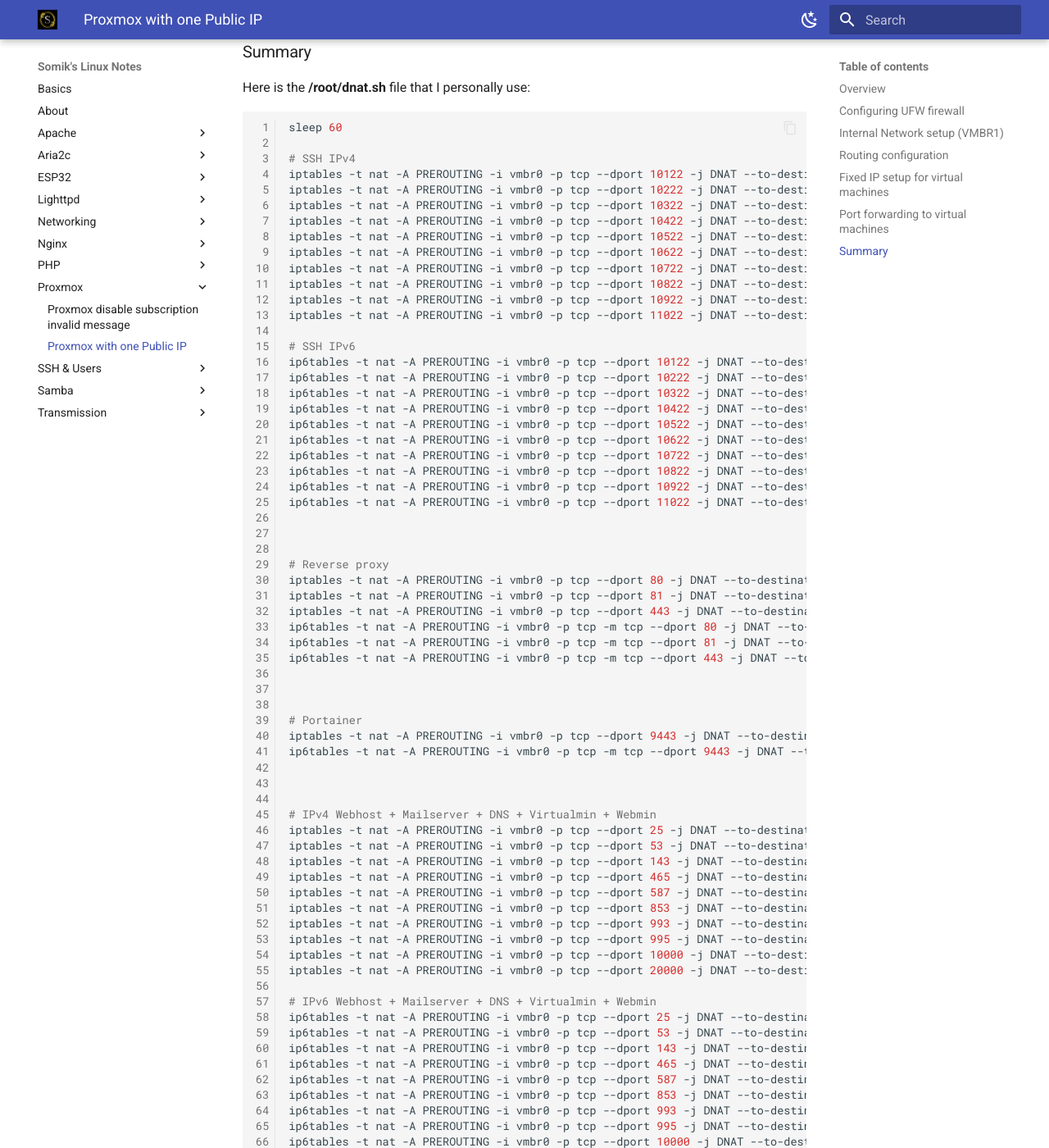
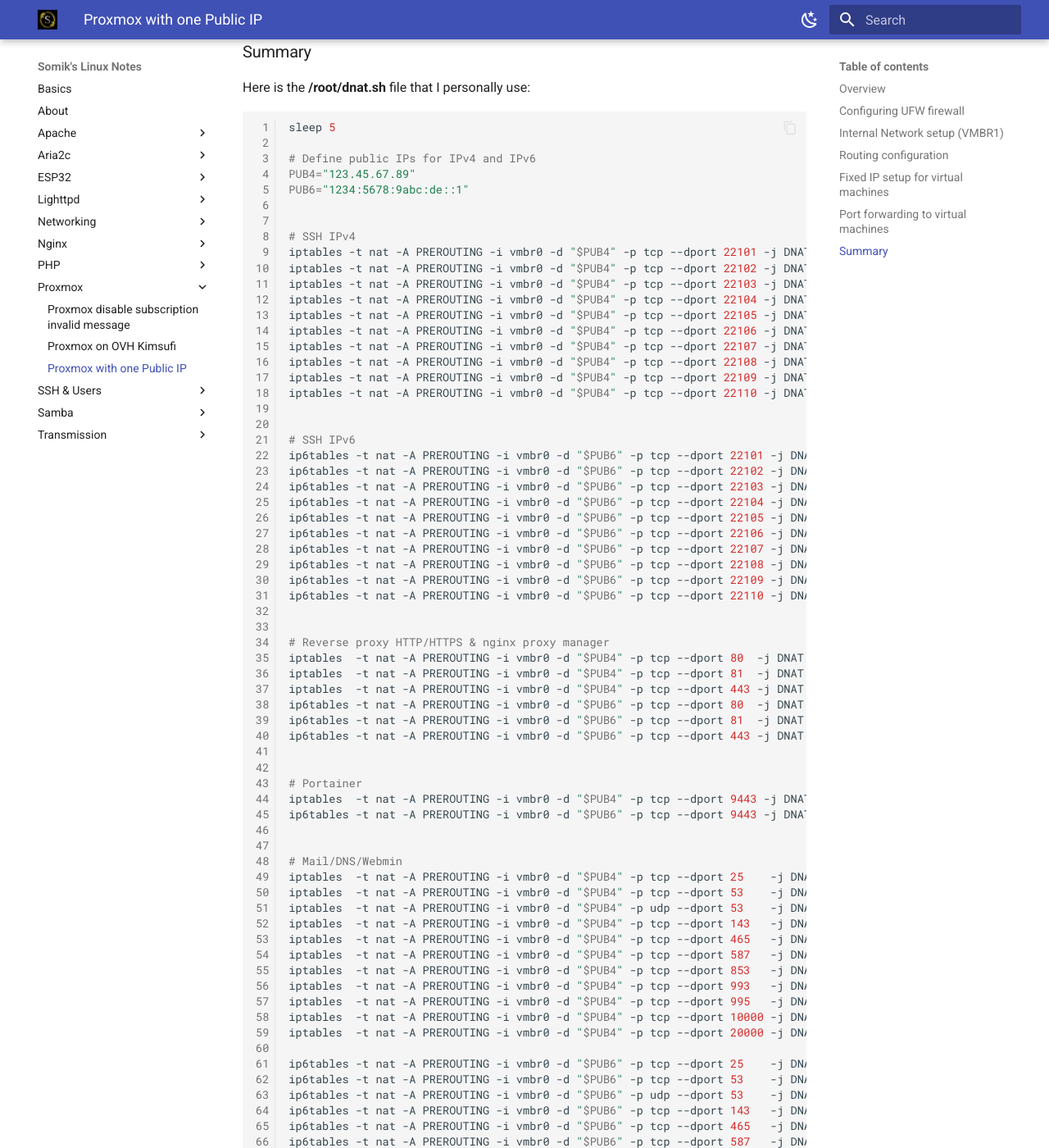
Before and after one commit to somik123/site, an MkDocs documentation site: the page built from docs/Proxmox/proxmox-with-one-public-ip.md, in a window 1280 px wide and 1400 px high, scrolled down 6017 px. Shown: the whole window at 82% size. Built offline with MkDocs 1.6.1 and Material for MkDocs 9.7.7, drawn with Linux system fonts in a browser that asks for light colours; some of the changed text lies outside the part shown.

Commit message:
add ovh kimsufi config
Update proxmox-on-ovh-kimsufi.md
Add OVH Kimsufi Proxmox guide and update DNAT script
Add a new Proxmox guide (docs/Proxmox/proxmox-on-ovh-kimsufi.md) and supporting image (docs/Proxmox/images/change-subnet-ipv6.png). The guide includes an IPv6 /64 verification script and instructions for configuring ndppd and Proxmox networking. Update docs/Proxmox/proxmox-with-one-public-ip.md to revise the example /root/dnat.sh: introduce PUB4 and PUB6 variables, shorten initial sleep, scope DNAT rules to the public IPv4/IPv6 addresses (-d "$PUB4" / -d "$PUB6"), change external port mappings, and add/normalize IPv4 and IPv6 DNAT entries for SSH, HTTP/HTTPS, reverse proxy, Portainer, mail/DNS/Webmin, and VPN.
Trigger server deployment
Update change-subnet-ipv6.png

````diff
--- a/docs/Proxmox/proxmox-with-one-public-ip.md
+++ b/docs/Proxmox/proxmox-with-one-public-ip.md
@@ -335,81 +335,83 @@
 Here is the **/root/dnat.sh** file that I personally use:
 
 ```bash
-sleep 60
+sleep 5
+
+# Define public IPs for IPv4 and IPv6
+PUB4="123.45.67.89"
+PUB6="1234:5678:9abc:de::1"
+
 
 # SSH IPv4
-iptables -t nat -A PREROUTING -i vmbr0 -p tcp --dport 10122 -j DNAT --to-destination 10.0.0.101:22
-iptables -t nat -A PREROUTING -i vmbr0 -p tcp --dport 10222 -j DNAT --to-destination 10.0.0.102:22
-iptables -t nat -A PREROUTING -i vmbr0 -p tcp --dport 10322 -j DNAT --to-destination 10.0.0.103:22
-iptables -t nat -A PREROUTING -i vmbr0 -p tcp --dport 10422 -j DNAT --to-destination 10.0.0.104:22
-iptables -t nat -A PREROUTING -i vmbr0 -p tcp --dport 10522 -j DNAT --to-destination 10.0.0.105:22
-iptables -t nat -A PREROUTING -i vmbr0 -p tcp --dport 10622 -j DNAT --to-destination 10.0.0.106:22
-iptables -t nat -A PREROUTING -i vmbr0 -p tcp --dport 10722 -j DNAT --to-destination 10.0.0.107:22
-iptables -t nat -A PREROUTING -i vmbr0 -p tcp --dport 10822 -j DNAT --to-destination 10.0.0.108:22
-iptables -t nat -A PREROUTING -i vmbr0 -p tcp --dport 10922 -j DNAT --to-destination 10.0.0.109:22
-iptables -t nat -A PREROUTING -i vmbr0 -p tcp --dport 11022 -j DNAT --to-destination 10.0.0.110:22
+iptables -t nat -A PREROUTING -i vmbr0 -d "$PUB4" -p tcp --dport 22101 -j DNAT --to-destination 10.0.0.101:22
+iptables -t nat -A PREROUTING -i vmbr0 -d "$PUB4" -p tcp --dport 22102 -j DNAT --to-destination 10.0.0.102:22
+iptables -t nat -A PREROUTING -i vmbr0 -d "$PUB4" -p tcp --dport 22103 -j DNAT --to-destination 10.0.0.103:22
+iptables -t nat -A PREROUTING -i vmbr0 -d "$PUB4" -p tcp --dport 22104 -j DNAT --to-destination 10.0.0.104:22
+iptables -t nat -A PREROUTING -i vmbr0 -d "$PUB4" -p tcp --dport 22105 -j DNAT --to-destination 10.0.0.105:22
+iptables -t nat -A PREROUTING -i vmbr0 -d "$PUB4" -p tcp --dport 22106 -j DNAT --to-destination 10.0.0.106:22
+iptables -t nat -A PREROUTING -i vmbr0 -d "$PUB4" -p tcp --dport 22107 -j DNAT --to-destination 10.0.0.107:22
+iptables -t nat -A PREROUTING -i vmbr0 -d "$PUB4" -p tcp --dport 22108 -j DNAT --to-destination 10.0.0.108:22
+iptables -t nat -A PREROUTING -i vmbr0 -d "$PUB4" -p tcp --dport 22109 -j DNAT --to-destination 10.0.0.109:22
+iptables -t nat -A PREROUTING -i vmbr0 -d "$PUB4" -p tcp --dport 22110 -j DNAT --to-destination 10.0.0.110:22
+
 
 # SSH IPv6
-ip6tables -t nat -A PREROUTING -i vmbr0 -p tcp --dport 10122 -j DNAT --to-destination [fd12:34:56:78::101]:22
-ip6tables -t nat -A PREROUTING -i vmbr0 -p tcp --dport 10222 -j DNAT --to-destination [fd12:34:56:78::102]:22
-ip6tables -t nat -A PREROUTING -i vmbr0 -p tcp --dport 10322 -j DNAT --to-destination [fd12:34:56:78::103]:22
-ip6tables -t nat -A PREROUTING -i vmbr0 -p tcp --dport 10422 -j DNAT --to-destination [fd12:34:56:78::104]:22
-ip6tables -t nat -A PREROUTING -i vmbr0 -p tcp --dport 10522 -j DNAT --to-destination [fd12:34:56:78::105]:22
-ip6tables -t nat -A PREROUTING -i vmbr0 -p tcp --dport 10622 -j DNAT --to-destination [fd12:34:56:78::106]:22
-ip6tables -t nat -A PREROUTING -i vmbr0 -p tcp --dport 10722 -j DNAT --to-destination [fd12:34:56:78::107]:22
-ip6tables -t nat -A PREROUTING -i vmbr0 -p tcp --dport 10822 -j DNAT --to-destination [fd12:34:56:78::108]:22
-ip6tables -t nat -A PREROUTING -i vmbr0 -p tcp --dport 10922 -j DNAT --to-destination [fd12:34:56:78::109]:22
-ip6tables -t nat -A PREROUTING -i vmbr0 -p tcp --dport 11022 -j DNAT --to-destination [fd12:34:56:78::110]:22
+ip6tables -t nat -A PREROUTING -i vmbr0 -d "$PUB6" -p tcp --dport 22101 -j DNAT --to-destination [fd12:34:56:78::101]:22
+ip6tables -t nat -A PREROUTING -i vmbr0 -d "$PUB6" -p tcp --dport 22102 -j DNAT --to-destination [fd12:34:56:78::102]:22
+ip6tables -t nat -A PREROUTING -i vmbr0 -d "$PUB6" -p tcp --dport 22103 -j DNAT --to-destination [fd12:34:56:78::103]:22
+ip6tables -t nat -A PREROUTING -i vmbr0 -d "$PUB6" -p tcp --dport 22104 -j DNAT --to-destination [fd12:34:56:78::104]:22
+ip6tables -t nat -A PREROUTING -i vmbr0 -d "$PUB6" -p tcp --dport 22105 -j DNAT --to-destination [fd12:34:56:78::105]:22
+ip6tables -t nat -A PREROUTING -i vmbr0 -d "$PUB6" -p tcp --dport 22106 -j DNAT --to-destination [fd12:34:56:78::106]:22
+ip6tables -t nat -A PREROUTING -i vmbr0 -d "$PUB6" -p tcp --dport 22107 -j DNAT --to-destination [fd12:34:56:78::107]:22
+ip6tables -t nat -A PREROUTING -i vmbr0 -d "$PUB6" -p tcp --dport 22108 -j DNAT --to-destination [fd12:34:56:78::108]:22
+ip6tables -t nat -A PREROUTING -i vmbr0 -d "$PUB6" -p tcp --dport 22109 -j DNAT --to-destination [fd12:34:56:78::109]:22
+ip6tables -t nat -A PREROUTING -i vmbr0 -d "$PUB6" -p tcp --dport 22110 -j DNAT --to-destination [fd12:34:56:78::110]:22
 
 
-
-# Reverse proxy
-iptables -t nat -A PREROUTING -i vmbr0 -p tcp --dport 80 -j DNAT --to-destination 10.0.0.101:80
-iptables -t nat -A PREROUTING -i vmbr0 -p tcp --dport 81 -j DNAT --to-destination 10.0.0.101:81
-iptables -t nat -A PREROUTING -i vmbr0 -p tcp --dport 443 -j DNAT --to-destination 10.0.0.101:443
-ip6tables -t nat -A PREROUTING -i vmbr0 -p tcp -m tcp --dport 80 -j DNAT --to-destination [fd12:34:56:78::101]:80
-ip6tables -t nat -A PREROUTING -i vmbr0 -p tcp -m tcp --dport 81 -j DNAT --to-destination [fd12:34:56:78::101]:81
-ip6tables -t nat -A PREROUTING -i vmbr0 -p tcp -m tcp --dport 443 -j DNAT --to-destination [fd12:34:56:78::101]:443
-
+# Reverse proxy HTTP/HTTPS & nginx proxy manager
+iptables  -t nat -A PREROUTING -i vmbr0 -d "$PUB4" -p tcp --dport 80  -j DNAT --to-destination 10.0.0.101:80
+iptables  -t nat -A PREROUTING -i vmbr0 -d "$PUB4" -p tcp --dport 81  -j DNAT --to-destination 10.0.0.101:81
+iptables  -t nat -A PREROUTING -i vmbr0 -d "$PUB4" -p tcp --dport 443 -j DNAT --to-destination 10.0.0.101:443
+ip6tables -t nat -A PREROUTING -i vmbr0 -d "$PUB6" -p tcp --dport 80  -j DNAT --to-destination [fd12:34:56:78::101]:80
+ip6tables -t nat -A PREROUTING -i vmbr0 -d "$PUB6" -p tcp --dport 81  -j DNAT --to-destination [fd12:34:56:78::101]:81
+ip6tables -t nat -A PREROUTING -i vmbr0 -d "$PUB6" -p tcp --dport 443 -j DNAT --to-destination [fd12:34:56:78::101]:443
 
 
 # Portainer
-iptables -t nat -A PREROUTING -i vmbr0 -p tcp --dport 9443 -j DNAT --to-destination 10.0.0.101:9443
-ip6tables -t nat -A PREROUTING -i vmbr0 -p tcp -m tcp --dport 9443 -j DNAT --to-destination [fd12:34:56:78::101]:9443
+iptables  -t nat -A PREROUTING -i vmbr0 -d "$PUB4" -p tcp --dport 9443 -j DNAT --to-destination 10.0.0.101:9443
+ip6tables -t nat -A PREROUTING -i vmbr0 -d "$PUB6" -p tcp --dport 9443 -j DNAT --to-destination [fd12:34:56:78::101]:9443
 
 
+# Mail/DNS/Webmin
+iptables  -t nat -A PREROUTING -i vmbr0 -d "$PUB4" -p tcp --dport 25    -j DNAT --to-destination 10.0.0.102:25 # SMTP
+iptables  -t nat -A PREROUTING -i vmbr0 -d "$PUB4" -p tcp --dport 53    -j DNAT --to-destination 10.0.0.102:53 # DNS
+iptables  -t nat -A PREROUTING -i vmbr0 -d "$PUB4" -p udp --dport 53    -j DNAT --to-destination 10.0.0.102:53 # DNS
+iptables  -t nat -A PREROUTING -i vmbr0 -d "$PUB4" -p tcp --dport 143   -j DNAT --to-destination 10.0.0.102:143 # IMAP
+iptables  -t nat -A PREROUTING -i vmbr0 -d "$PUB4" -p tcp --dport 465   -j DNAT --to-destination 10.0.0.102:465 # SMTP over SSL
+iptables  -t nat -A PREROUTING -i vmbr0 -d "$PUB4" -p tcp --dport 587   -j DNAT --to-destination 10.0.0.102:587 # SMTP submission
+iptables  -t nat -A PREROUTING -i vmbr0 -d "$PUB4" -p tcp --dport 853   -j DNAT --to-destination 10.0.0.102:853 # DNS over TLS
+iptables  -t nat -A PREROUTING -i vmbr0 -d "$PUB4" -p tcp --dport 993   -j DNAT --to-destination 10.0.0.102:993 # IMAP over SSL
+iptables  -t nat -A PREROUTING -i vmbr0 -d "$PUB4" -p tcp --dport 995   -j DNAT --to-destination 10.0.0.102:995 # POP3 over SSL
+iptables  -t nat -A PREROUTING -i vmbr0 -d "$PUB4" -p tcp --dport 10000 -j DNAT --to-destination 10.0.0.102:10000 # Virtualmin
+iptables  -t nat -A PREROUTING -i vmbr0 -d "$PUB4" -p tcp --dport 20000 -j DNAT --to-destination 10.0.0.102:20000 # Webmin
 
-# IPv4 Webhost + Mailserver + DNS + Virtualmin + Webmin
-iptables -t nat -A PREROUTING -i vmbr0 -p tcp --dport 25 -j DNAT --to-destination 10.0.0.102:25 # SMTP
-iptables -t nat -A PREROUTING -i vmbr0 -p tcp --dport 53 -j DNAT --to-destination 10.0.0.102:53 # DNS
-iptables -t nat -A PREROUTING -i vmbr0 -p tcp --dport 143 -j DNAT --to-destination 10.0.0.102:143 # IMAP
-iptables -t nat -A PREROUTING -i vmbr0 -p tcp --dport 465 -j DNAT --to-destination 10.0.0.102:465 # SMTP over SSL
-iptables -t nat -A PREROUTING -i vmbr0 -p tcp --dport 587 -j DNAT --to-destination 10.0.0.102:587 # SMTP submission
-iptables -t nat -A PREROUTING -i vmbr0 -p tcp --dport 853 -j DNAT --to-destination 10.0.0.102:853 # DNS over TLS
-iptables -t nat -A PREROUTING -i vmbr0 -p tcp --dport 993 -j DNAT --to-destination 10.0.0.102:993 # IMAP over SSL
-iptables -t nat -A PREROUTING -i vmbr0 -p tcp --dport 995 -j DNAT --to-destination 10.0.0.102:995 # POP3 over SSL
-iptables -t nat -A PREROUTING -i vmbr0 -p tcp --dport 10000 -j DNAT --to-destination 10.0.0.102:10000 # Virtualmin
-iptables -t nat -A PREROUTING -i vmbr0 -p tcp --dport 20000 -j DNAT --to-destination 10.0.0.102:20000 # Webmin
-
-# IPv6 Webhost + Mailserver + DNS + Virtualmin + Webmin
-ip6tables -t nat -A PREROUTING -i vmbr0 -p tcp --dport 25 -j DNAT --to-destination [fd12:34:56:78::102]:25 # SMTP
-ip6tables -t nat -A PREROUTING -i vmbr0 -p tcp --dport 53 -j DNAT --to-destination [fd12:34:56:78::102]:53 # DNS
-ip6tables -t nat -A PREROUTING -i vmbr0 -p tcp --dport 143 -j DNAT --to-destination [fd12:34:56:78::102]:143 # IMAP
-ip6tables -t nat -A PREROUTING -i vmbr0 -p tcp --dport 465 -j DNAT --to-destination [fd12:34:56:78::102]:465 # SMTP over SSL
-ip6tables -t nat -A PREROUTING -i vmbr0 -p tcp --dport 587 -j DNAT --to-destination [fd12:34:56:78::102]:587 # SMTP submission
-ip6tables -t nat -A PREROUTING -i vmbr0 -p tcp --dport 853 -j DNAT --to-destination [fd12:34:56:78::102]:853 # DNS over TLS
-ip6tables -t nat -A PREROUTING -i vmbr0 -p tcp --dport 993 -j DNAT --to-destination [fd12:34:56:78::102]:993 # IMAP over SSL
-ip6tables -t nat -A PREROUTING -i vmbr0 -p tcp --dport 995 -j DNAT --to-destination [fd12:34:56:78::102]:995 # POP3 over SSL
-ip6tables -t nat -A PREROUTING -i vmbr0 -p tcp --dport 10000 -j DNAT --to-destination [fd12:34:56:78::102]:10000 # Virtualmin
-ip6tables -t nat -A PREROUTING -i vmbr0 -p tcp --dport 20000 -j DNAT --to-destination [fd12:34:56:78::102]:20000 # Webmin
+ip6tables -t nat -A PREROUTING -i vmbr0 -d "$PUB6" -p tcp --dport 25    -j DNAT --to-destination [fd12:34:56:78::102]:25 # SMTP
+ip6tables -t nat -A PREROUTING -i vmbr0 -d "$PUB6" -p tcp --dport 53    -j DNAT --to-destination [fd12:34:56:78::102]:53 # DNS
+ip6tables -t nat -A PREROUTING -i vmbr0 -d "$PUB6" -p udp --dport 53    -j DNAT --to-destination [fd12:34:56:78::102]:53 # DNS
+ip6tables -t nat -A PREROUTING -i vmbr0 -d "$PUB6" -p tcp --dport 143   -j DNAT --to-destination [fd12:34:56:78::102]:143 # IMAP
+ip6tables -t nat -A PREROUTING -i vmbr0 -d "$PUB6" -p tcp --dport 465   -j DNAT --to-destination [fd12:34:56:78::102]:465 # SMTP over SSL
+ip6tables -t nat -A PREROUTING -i vmbr0 -d "$PUB6" -p tcp --dport 587   -j DNAT --to-destination [fd12:34:56:78::102]:587 # SMTP submission
+ip6tables -t nat -A PREROUTING -i vmbr0 -d "$PUB6" -p tcp --dport 853   -j DNAT --to-destination [fd12:34:56:78::102]:853 # DNS over TLS
+ip6tables -t nat -A PREROUTING -i vmbr0 -d "$PUB6" -p tcp --dport 993   -j DNAT --to-destination [fd12:34:56:78::102]:993 # IMAP over SSL
+ip6tables -t nat -A PREROUTING -i vmbr0 -d "$PUB6" -p tcp --dport 995   -j DNAT --to-destination [fd12:34:56:78::102]:995 # POP3 over SSL
+ip6tables -t nat -A PREROUTING -i vmbr0 -d "$PUB6" -p tcp --dport 10000 -j DNAT --to-destination [fd12:34:56:78::102]:10000 # Virtualmin
+ip6tables -t nat -A PREROUTING -i vmbr0 -d "$PUB6" -p tcp --dport 20000 -j DNAT --to-destination [fd12:34:56:78::102]:20000 # Webmin
 
 
-
-# VPN
-iptables -t nat -A PREROUTING -i vmbr0 -p udp --dport 2194 -j DNAT --to-destination 10.0.0.103:2194
-ip6tables -t nat -A PREROUTING -i vmbr0 -p udp -m udp --dport 2194 -j DNAT --to-destination [fd12:34:56:78::103]:2194
+# VPN access
+iptables  -t nat -A PREROUTING -i vmbr0 -d "$PUB4" -p udp --dport 2194 -j DNAT --to-destination 10.0.0.103:2194
+ip6tables -t nat -A PREROUTING -i vmbr0 -d "$PUB6" -p udp --dport 2194 -j DNAT --to-destination [fd12:34:56:78::103]:2194
 ```
-
 
 
 The complete proxmox host interface file looks like this:
````
Also changed, not shown: docs/Proxmox/proxmox-on-ovh-kimsufi.md (added, +508 -0 lines), docs/Proxmox/images/change-subnet-ipv6.png (added), 1 other file.
